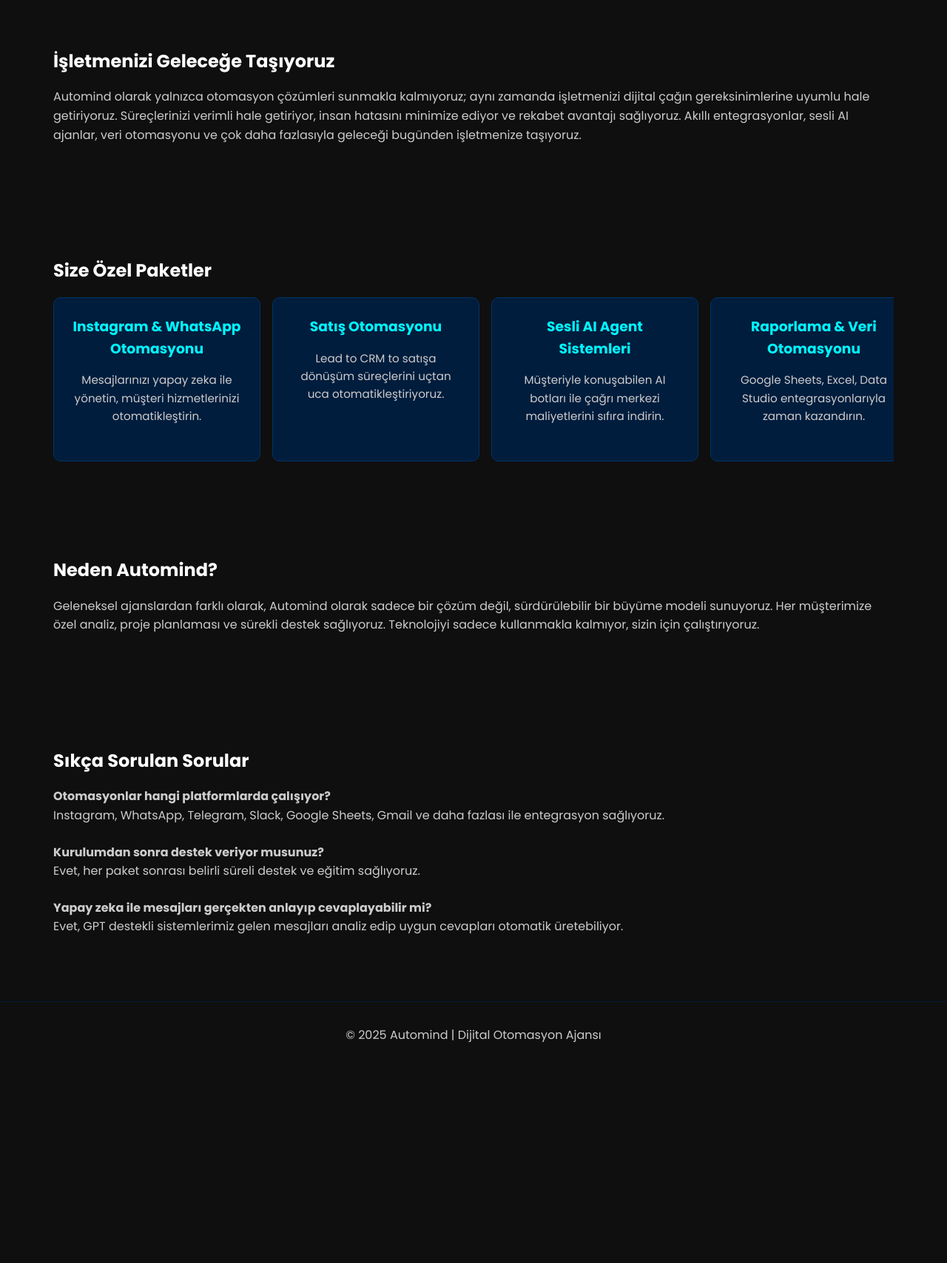
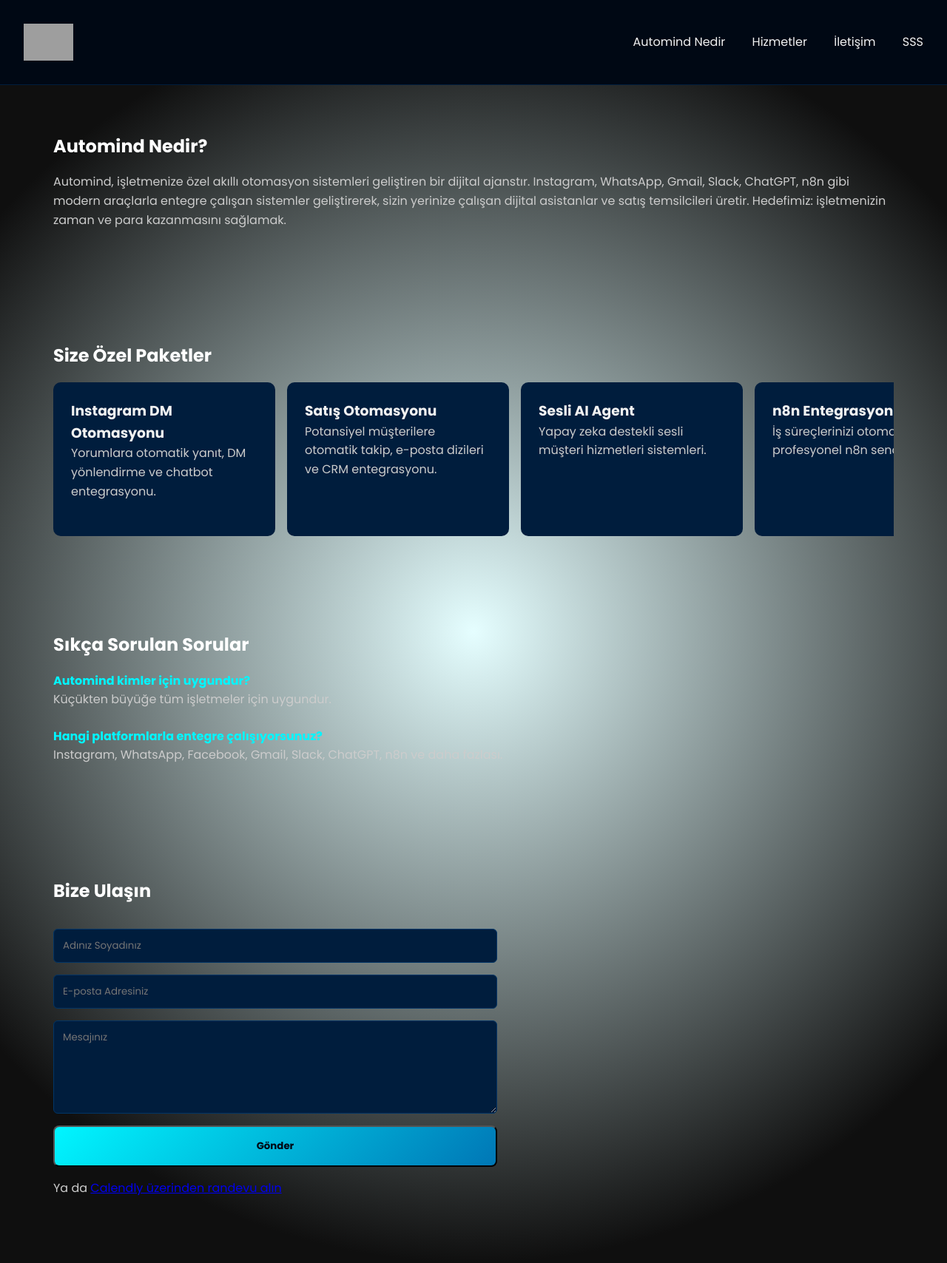
Before and after one commit to automind00/automind-site, a plain HTML site: page index.html in a window 1280 px wide. Shown: the whole page at 74% size. Before the commit the page ends 1469 px from the top, so only its background shows below. Drawn offline with nearby package versions, Linux system fonts and the light colour scheme; grey boxes are pictures that could not be loaded.

Commit message:
Add files via upload
Signed-off-by: automind00 <ekremhndolu@gmail.com>

```diff
--- a/index.html
+++ b/index.html
@@ -1,3 +1,4 @@
+
 <!DOCTYPE html>
 <html lang="tr">
 <head>
@@ -5,194 +6,102 @@
   <meta name="viewport" content="width=device-width, initial-scale=1.0" />
   <title>Automind | Dijital Otomasyon Ajansı</title>
   <link href="https://fonts.googleapis.com/css2?family=Poppins:wght@400;600;700&display=swap" rel="stylesheet">
+  <link href="https://unpkg.com/aos@2.3.1/dist/aos.css" rel="stylesheet" />
   <style>
-    * {
-      margin: 0;
-      padding: 0;
-      box-sizing: border-box;
-      font-family: 'Poppins', sans-serif;
-    }
+    * { margin: 0; padding: 0; box-sizing: border-box; font-family: 'Poppins', sans-serif; }
     body {
       background-color: #0f0f0f;
       color: #f1f1f1;
       line-height: 1.6;
+      background: radial-gradient(circle at center, rgba(0, 246, 255, 0.1), #0f0f0f 80%);
     }
     header {
-      display: flex;
-      justify-content: space-between;
-      align-items: center;
-      padding: 2rem;
-      background-color: #000814;
-      position: sticky;
-      top: 0;
-      z-index: 1000;
-      border-bottom: 1px solid #001d3d;
-    }
-    header img {
-      height: 50px;
+      display: flex; justify-content: space-between; align-items: center;
+      padding: 2rem; background-color: #000814; border-bottom: 1px solid #001d3d;
     }
     nav a {
-      color: #f1f1f1;
-      text-decoration: none;
-      margin-left: 2rem;
-      font-weight: 500;
-      transition: color 0.3s;
+      color: #f1f1f1; text-decoration: none; margin-left: 2rem; font-weight: 500;
     }
-    nav a:hover {
-      color: #00f6ff;
+    nav a:hover { color: #00f6ff; }
+    section {
+      padding: 4rem 2rem; max-width: 1200px; margin: auto;
     }
-    section {
-      padding: 4rem 2rem;
-      max-width: 1200px;
-      margin: auto;
-      animation: fadeIn 1.2s ease-in-out;
+    h1, h2 { color: #ffffff; margin-bottom: 1rem; }
+    p { color: #cccccc; margin-bottom: 1.5rem; }
+    .cta {
+      background: linear-gradient(135deg, #00f6ff, #0077b6);
+      color: #000814; padding: 1rem 2rem; text-decoration: none;
+      font-weight: bold; border-radius: 8px; display: inline-block;
     }
-    @keyframes fadeIn {
-      from { opacity: 0; transform: translateY(20px); }
-      to { opacity: 1; transform: translateY(0); }
+    .carousel {
+      display: flex; gap: 1rem; overflow-x: auto;
+      scroll-snap-type: x mandatory; scroll-behavior: smooth;
     }
-    h1, h2 {
-      color: #ffffff;
-      margin-bottom: 1rem;
-    }
-    p {
-      color: #cccccc;
-      margin-bottom: 1.5rem;
-    }
-    .cta {
-      display: inline-block;
-      background-color: #00f6ff;
-      color: #000814;
-      padding: 1rem 2rem;
-      text-decoration: none;
-      font-weight: bold;
-      border-radius: 8px;
-      transition: background-color 0.3s;
-    }
-    .cta:hover {
-      background-color: #0077b6;
-    }
-    .gallery {
-      display: flex;
-      justify-content: center;
-      gap: 2rem;
-      margin: 2rem auto;
-      flex-wrap: wrap;
-    }
-    .gallery img {
-      max-width: 300px;
-      border-radius: 12px;
-      box-shadow: 0 0 10px rgba(0,0,0,0.5);
+    .carousel-item {
+      flex: 0 0 auto; width: 300px; background-color: #001d3d;
+      border-radius: 10px; padding: 1.5rem; scroll-snap-align: start;
     }
     form {
-      background-color: #001d3d;
-      padding: 2rem;
-      border-radius: 10px;
-      max-width: 600px;
-      margin: auto;
+      display: flex; flex-direction: column; gap: 1rem;
+      max-width: 600px; margin-top: 2rem;
     }
-    input, textarea {
-      width: 100%;
-      padding: 1rem;
-      margin-bottom: 1rem;
-      background-color: #003566;
-      border: 1px solid #444;
-      color: #fff;
-      border-radius: 5px;
+    form input, form textarea {
+      padding: 0.75rem; background-color: #001d3d;
+      border: 1px solid #003566; border-radius: 6px; color: #f1f1f1;
     }
-    input[type="submit"] {
-      background-color: #00f6ff;
-      color: #000814;
-      font-weight: bold;
-      cursor: pointer;
-    }
-    .carousel {
-      display: flex;
-      overflow-x: auto;
-      scroll-snap-type: x mandatory;
-      -webkit-overflow-scrolling: touch;
-      gap: 1rem;
-      scroll-behavior: smooth;
-    }
-    .carousel::-webkit-scrollbar {
-      display: none;
-    }
-    .carousel-item {
-      flex: 0 0 auto;
-      width: 280px;
-      background-color: #001d3d;
-      border-radius: 10px;
-      padding: 1.5rem;
-      scroll-snap-align: start;
-      border: 1px solid #003566;
-      text-align: center;
-      transition: transform 0.3s ease;
-    }
-    .carousel-item:hover {
-      transform: scale(1.05);
-    }
-    .carousel-item h3 {
-      color: #00f6ff;
-      margin-bottom: 1rem;
-    }
-    .carousel-item p {
-      color: #ccc;
-      font-size: 0.95rem;
-    }
-    footer {
-      text-align: center;
-      padding: 2rem;
-      border-top: 1px solid #001d3d;
-      color: #888;
-    }
+    .faq-item h4 { color: #00f6ff; }
   </style>
 </head>
 <body>
-  <section id="vizyon">
-    <h2>İşletmenizi Geleceğe Taşıyoruz</h2>
-    <p>Automind olarak yalnızca otomasyon çözümleri sunmakla kalmıyoruz; aynı zamanda işletmenizi dijital çağın gereksinimlerine uyumlu hale getiriyoruz. Süreçlerinizi verimli hale getiriyor, insan hatasını minimize ediyor ve rekabet avantajı sağlıyoruz. Akıllı entegrasyonlar, sesli AI ajanlar, veri otomasyonu ve çok daha fazlasıyla geleceği bugünden işletmenize taşıyoruz.</p>
+  <header>
+    <img src="https://upload.wikimedia.org/wikipedia/commons/thumb/8/8c/OpenAI_Logo.svg/2048px-OpenAI_Logo.svg.png" height="50" alt="Automind Logo" />
+    <nav>
+      <a href="#automind">Automind Nedir</a>
+      <a href="#hizmetler">Hizmetler</a>
+      <a href="#iletisim">İletişim</a>
+      <a href="#sss">SSS</a>
+    </nav>
+  </header>
+
+  <section id="automind">
+    <h1>Automind Nedir?</h1>
+    <p>Automind, işletmenize özel akıllı otomasyon sistemleri geliştiren bir dijital ajanstır. Instagram, WhatsApp, Gmail, Slack, ChatGPT, n8n gibi modern araçlarla entegre çalışan sistemler geliştirerek, sizin yerinize çalışan dijital asistanlar ve satış temsilcileri üretir. Hedefimiz: işletmenizin zaman ve para kazanmasını sağlamak.</p>
   </section>
 
-  <section id="paketler">
+  <section id="hizmetler">
     <h2>Size Özel Paketler</h2>
     <div class="carousel">
-      <div class="carousel-item">
-        <h3>Instagram & WhatsApp Otomasyonu</h3>
-        <p>Mesajlarınızı yapay zeka ile yönetin, müşteri hizmetlerinizi otomatikleştirin.</p>
-      </div>
-      <div class="carousel-item">
-        <h3>Satış Otomasyonu</h3>
-        <p>Lead to CRM to satışa dönüşüm süreçlerini uçtan uca otomatikleştiriyoruz.</p>
-      </div>
-      <div class="carousel-item">
-        <h3>Sesli AI Agent Sistemleri</h3>
-        <p>Müşteriyle konuşabilen AI botları ile çağrı merkezi maliyetlerini sıfıra indirin.</p>
-      </div>
-      <div class="carousel-item">
-        <h3>Raporlama & Veri Otomasyonu</h3>
-        <p>Google Sheets, Excel, Data Studio entegrasyonlarıyla zaman kazandırın.</p>
-      </div>
-      <div class="carousel-item">
-        <h3>Form & E-mail Entegrasyonu</h3>
-        <p>Formlardan gelen verileri sınıflandırarak e-posta süreçlerini yönetin.</p>
-      </div>
+      <div class="carousel-item"><h3>Instagram DM Otomasyonu</h3><p>Yorumlara otomatik yanıt, DM yönlendirme ve chatbot entegrasyonu.</p></div>
+      <div class="carousel-item"><h3>Satış Otomasyonu</h3><p>Potansiyel müşterilere otomatik takip, e-posta dizileri ve CRM entegrasyonu.</p></div>
+      <div class="carousel-item"><h3>Sesli AI Agent</h3><p>Yapay zeka destekli sesli müşteri hizmetleri sistemleri.</p></div>
+      <div class="carousel-item"><h3>n8n Entegrasyonları</h3><p>İş süreçlerinizi otomatikleştiren profesyonel n8n senaryoları.</p></div>
     </div>
-  </section>
-
-  <section id="nedenbiz">
-    <h2>Neden Automind?</h2>
-    <p>Geleneksel ajanslardan farklı olarak, Automind olarak sadece bir çözüm değil, sürdürülebilir bir büyüme modeli sunuyoruz. Her müşterimize özel analiz, proje planlaması ve sürekli destek sağlıyoruz. Teknolojiyi sadece kullanmakla kalmıyor, sizin için çalıştırıyoruz.</p>
   </section>
 
   <section id="sss">
     <h2>Sıkça Sorulan Sorular</h2>
-    <p><strong>Otomasyonlar hangi platformlarda çalışıyor?</strong><br>Instagram, WhatsApp, Telegram, Slack, Google Sheets, Gmail ve daha fazlası ile entegrasyon sağlıyoruz.</p>
-    <p><strong>Kurulumdan sonra destek veriyor musunuz?</strong><br>Evet, her paket sonrası belirli süreli destek ve eğitim sağlıyoruz.</p>
-    <p><strong>Yapay zeka ile mesajları gerçekten anlayıp cevaplayabilir mi?</strong><br>Evet, GPT destekli sistemlerimiz gelen mesajları analiz edip uygun cevapları otomatik üretebiliyor.</p>
+    <div class="faq-item">
+      <h4>Automind kimler için uygundur?</h4>
+      <p>Küçükten büyüğe tüm işletmeler için uygundur.</p>
+    </div>
+    <div class="faq-item">
+      <h4>Hangi platformlarla entegre çalışıyorsunuz?</h4>
+      <p>Instagram, WhatsApp, Facebook, Gmail, Slack, ChatGPT, n8n ve daha fazlası.</p>
+    </div>
   </section>
 
-  <footer>
-    <p>&copy; 2025 Automind | Dijital Otomasyon Ajansı</p>
-  </footer>
+  <section id="iletisim">
+    <h2>Bize Ulaşın</h2>
+    <form>
+      <input type="text" placeholder="Adınız Soyadınız" required>
+      <input type="email" placeholder="E-posta Adresiniz" required>
+      <textarea placeholder="Mesajınız" rows="5" required></textarea>
+      <button type="submit" class="cta">Gönder</button>
+    </form>
+    <p style="margin-top: 1rem;">Ya da <a href="https://calendly.com/ekremhndolu/30min" target="_blank">Calendly üzerinden randevu alın</a></p>
+  </section>
+
+  <script src="https://unpkg.com/aos@2.3.1/dist/aos.js"></script>
+  <script>AOS.init();</script>
 </body>
 </html>
```
